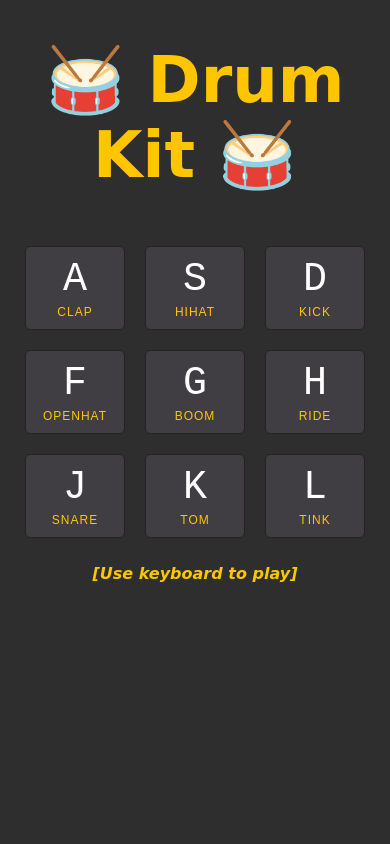
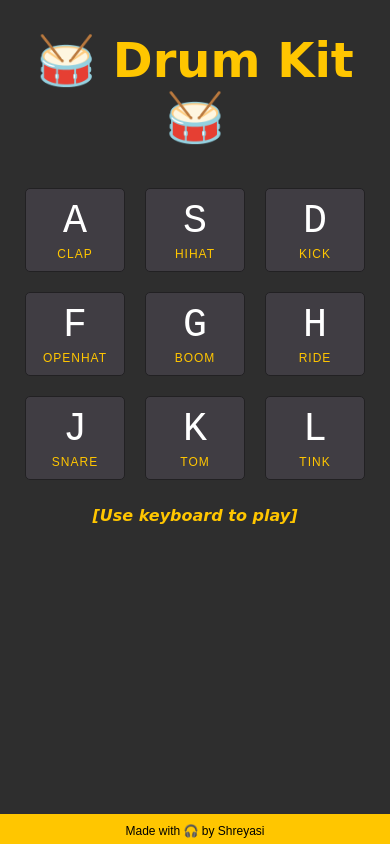
Before and after one commit to error404-sp/Drum-kit, a plain HTML site: page index.html in a window 390 px wide. Drawn offline with Linux system fonts and the light colour scheme; a web font is replaced by a local one.

Commit message:
added footer and responsive

```diff
--- a/index.html
+++ b/index.html
@@ -1,8 +1,11 @@
 <!DOCTYPE html>
 <html lang="en">
 <head>
+
   <meta charset="UTF-8">
   <title>JS Drum Kit</title>
+  <meta http-equiv="X-UA-Compatible" content="IE=edge">
+    <meta name="viewport" content="width=device-width, initial-scale=1.0">
   <link rel="stylesheet" href="style.css">
   <link rel="preconnect" href="https://fonts.googleapis.com">
 <link rel="preconnect" href="https://fonts.gstatic.com" crossorigin>
@@ -61,8 +64,7 @@
   <audio data-key="74" class="7" src="sounds/snare.wav"></audio>
   <audio data-key="75" class="8" src="sounds/tom.wav"></audio>
   <audio data-key="76" class="9" src="sounds/tink.wav"></audio>
-
-
+  <footer>Made with 🎧 by Shreyasi</footer>
 
 </body>
 <script src="main.js"></script>
--- a/style.css
+++ b/style.css
@@ -77,3 +77,19 @@ h3{
 
 
 }
+footer{
+  position:absolute;
+  text-align:center;
+  background:#ffc600;
+  color: black;
+  height: 20px;
+  padding-top: 10px;
+  font-size: 12px;
+  bottom:0;
+  width: 100vw;
+}
+@media(max-width:768px){
+  h1{
+    font-size: 48px;
+  }
+}
```
